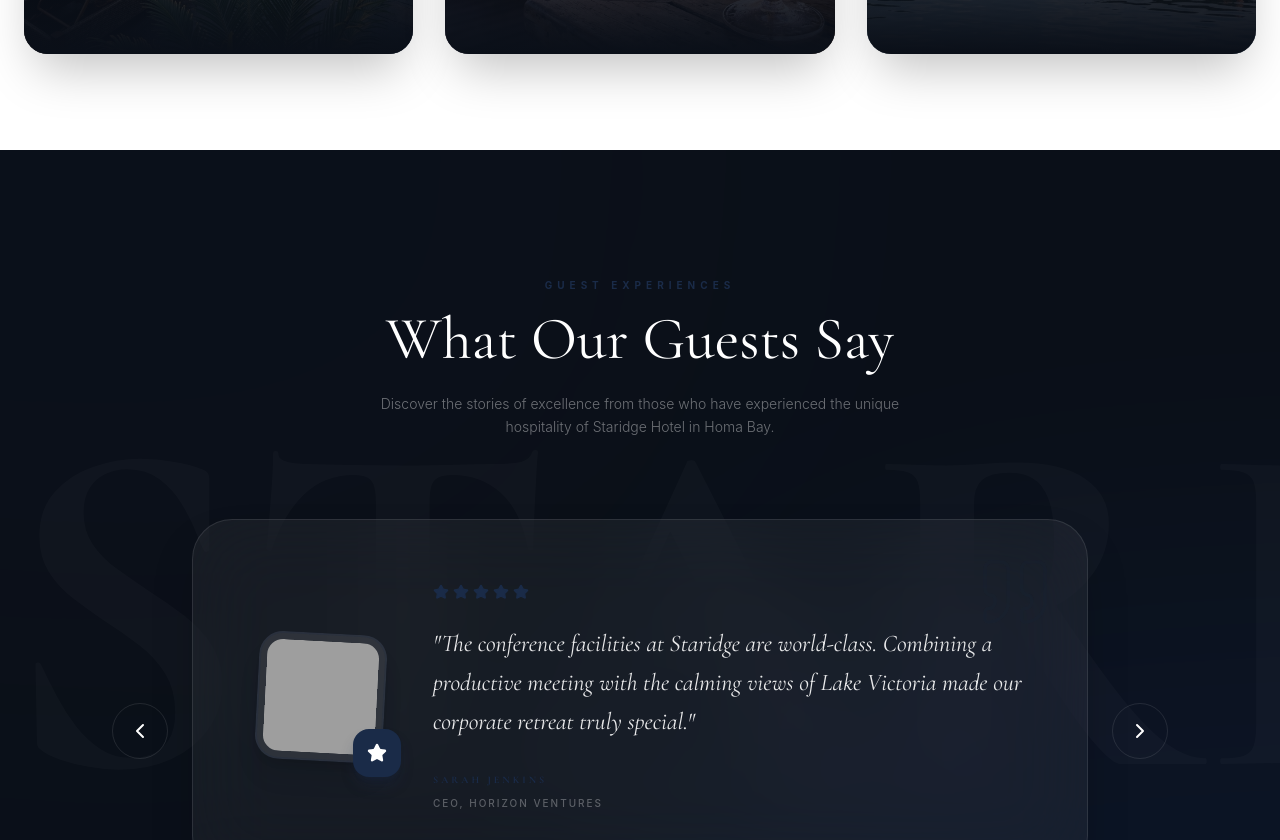
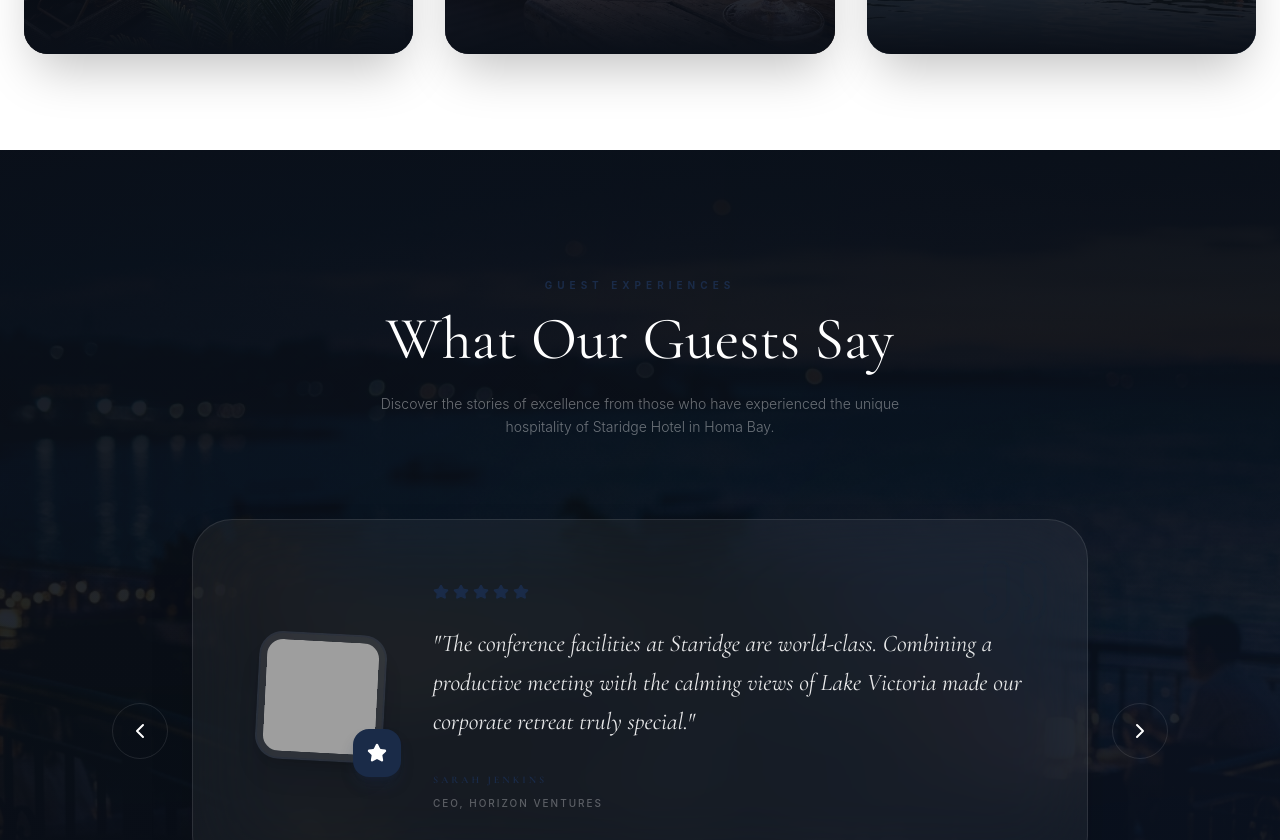
Before and after one commit to midusab/thestaridgehotel, a React (Vite) app: page / in a window 1280 px wide. Shown: the part 2940-3780 px from the top of the page. Built offline with nearby package versions, Linux system fonts and the light colour scheme; grey boxes are pictures that could not be loaded.

Commit message:
feat(Testimonials): Add animated background image
Replaces the static STARIDGE text overlay with a subtle, animated background image and gradient for a more sophisticated visual. This enhances the overall aesthetic and brand impression of the testimonials section.

```diff
--- a/src/components/Testimonials.tsx
+++ b/src/components/Testimonials.tsx
@@ -51,11 +51,27 @@ export default function Testimonials() {
         />
       </div>
 
-      {/* Background Decorative Element */}
-      <div className="absolute top-0 left-0 w-full h-full opacity-[0.02] pointer-events-none flex items-center justify-center">
-        <span className="text-[15rem] md:text-[30rem] font-serif font-bold text-white leading-none overflow-hidden select-none whitespace-nowrap">
-          STARIDGE
-        </span>
+      {/* Background Image Visual */}
+      <div className="absolute inset-0 z-0 pointer-events-none overflow-hidden">
+        <motion.div
+          animate={{
+            scale: [1, 1.1, 1],
+          }}
+          transition={{
+            duration: 30,
+            repeat: Infinity,
+            ease: "linear"
+          }}
+          className="absolute inset-0 w-full h-full"
+        >
+          <img
+            src="/src/assets/images/staridge_testimonial_bg_1779033984752.png"
+            alt="Atmospheric Background"
+            className="w-full h-full object-cover opacity-10"
+          />
+        </motion.div>
+        {/* Gradient Overlay for better contrast */}
+        <div className="absolute inset-0 bg-gradient-to-b from-hotel-dark via-transparent to-hotel-dark opacity-80"></div>
       </div>
 
       <div className="max-w-7xl mx-auto px-6 relative z-10">
```
Also changed, not shown: src/assets/images/staridge_testimonial_bg_1779033984752.png (added).
